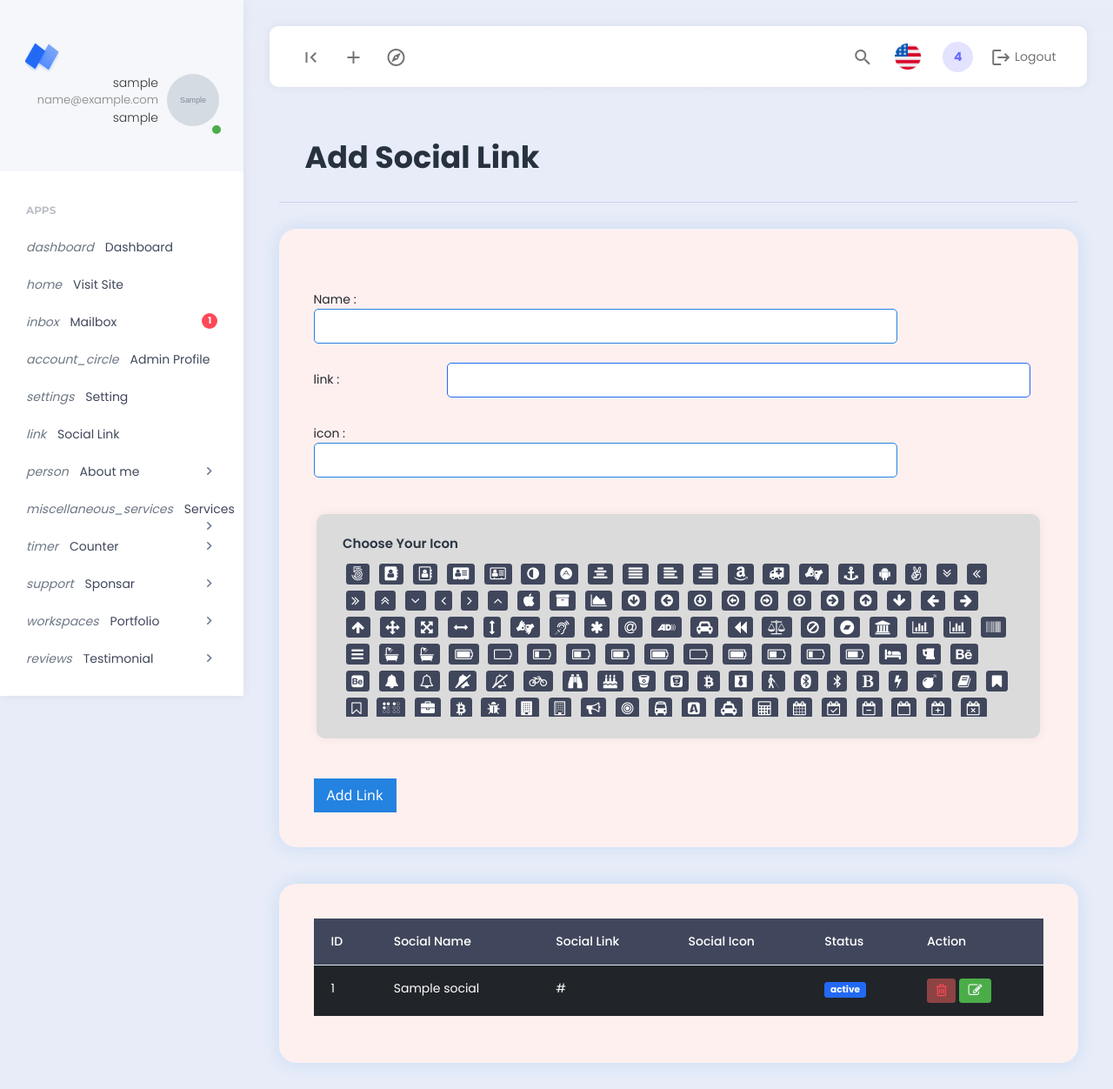
After one commit to shrabon-dev/Kufa-personal-Portfolio-Raw-PHP-Development-, a PHP site: page /beckend/add-social-link.php in a window 1280 px wide. The commit adds this page. Shown: the whole page at 87% size. Run offline with PHP 8.4, Linux system fonts and the light colour scheme; the visitor is signed in with stand-in values (Sample User, id 1); tables that the repository leaves empty or names only in its code hold one stand-in row (values such as "Sample post"); grey boxes marked "Sample" are stand-in pictures; some libraries are stand-ins or nearby versions.

Commit message:
social link added in backend

```diff
--- /dev/null
+++ b/beckend/add-social-link.php
@@ -0,0 +1,147 @@
+<?php
+$tab_page_title = "Neptune - Admin About me";
+?>
+<?php require_once '../include/header.php'; require_once "font_awesome.php";?>
+
+
+
+
+<!-- /////////////  Social  content start  ///////////// -->
+
+                    <div class="container">
+                        <div class="row">
+                            <div class="col">
+                                <div class="page-description">
+                                    <h1>Add Social Link</h1>
+                               </div>
+                            </div>
+                        </div>
+                        <div class="row">
+                        <div class="col-lg-12">
+
+
+                          <div class="form_section">
+                            <?php if(isset($_SESSION['error_validate'])): ?>
+                               <div style="width: 500px;" class="alert alert-danger" role="alert">
+                                  <strong> <?= isset($_SESSION['error_validate'])? $_SESSION['error_validate']:'' ?></strong>
+                               </div>
+                            <?php endif ?>
+                            <?php if(isset($_SESSION['success_social_link_add'])): ?>
+                               <div style="width: 500px;" class="alert alert-success" role="alert">
+                                  <strong> <?= isset($_SESSION['success_social_link_add'])? $_SESSION['success_social_link_add']:'' ?></strong>
+                               </div>
+                            <?php endif ?>
+
+                             <form class="profile_form_set_info counters_add_form" action="../php_function/social_link_post.php" method="post">
+
+                                <div>
+                                <label for="">Name : </label>
+                                <input type="text" name="name">
+                                </div>
+                                <div>
+                                <label for="">link : </label>
+                                <input style="width: 80%;height:40px;border:1px solid #2269F5 !important;border-radius:5px;" class="" type="url" name="link">
+                                </div>
+                                <div>
+                                <label for="">icon : </label>
+                                <input class="social_icon" type="text" name="icon">
+                                </div>
+                                <div>
+                                   <!-- php code start -->
+                                   <div class="card m-1 mt-5" style="background-color:#dbdbdb; border-color:darkblue;">
+                                        <div class="card-body">
+                                          <h4 class="card-title">Choose Your Icon</h4>
+                                           <div class="over_flow_hiden" style="overflow-y:scroll;height:180px;">
+                                              <?php foreach($fonts as $icons): ?>
+                                                  <span class="badge badge-dark m-1 icon_slc_btn" id="<?=$icons?>">
+                                                  <i style='font-size:16px' class="fa-1x <?=$icons?>"></i>
+                                              </span>
+                                            <?php endforeach;?>
+                                         </div>
+                                        </div>
+                                      </div>
+                                     <!-- php code end -->
+                                </div>
+                                  <!--  -->
+                                 <button type="submit" name="btn_settings_edit" class="mt-5">Add Link</button>
+
+                                </form>
+                          </div>
+
+
+                        </div>
+                    </div>
+
+
+<!-- /////////////  Social  PHP SCRIPT START  ///////////// -->
+   <?php
+        $get_data_form_social_table = "SELECT * FROM socials";
+        $socials_data = mysqli_query($conn,$get_data_form_social_table);
+        $id = 1;
+        // $socials_data = mysqli_fetch_assoc($query);
+
+
+
+   ?>
+<!-- /////////////  Social  PHP SCRIPT END  ///////////// -->
+<!-- /////////////  Social Table content start  ///////////// -->
+                    <div class="container form_section mt-5">
+
+                       <div class="table-responsive">
+                        <table class="table table-dark">
+                          <thead>
+                            <tr>
+                              <th scope="col">ID</th>
+                              <th scope="col">Social Name</th>
+                              <th scope="col">Social Link</th>
+                              <th scope="col">Social Icon</th>
+                              <th scope="col">Status</th>
+                              <th scope="col">Action</th>
+
+                            </tr>
+                          </thead>
+                          <tbody>
+                            <?php foreach($socials_data as $value): ?>
+                            <tr class="">
+                              <td ><?= $id++ ?></td>
+                              <td><?= $value['name'] ?></td>
+                              <td><?= $value['link'] ?></td>
+                              <td><i class="<?= $value['icon'] ?>"></i></td>
+                              <td>
+                                <?php if($value['status'] == 'active'): ?>
+                                   <span class="badge bg-primary"><?=$value['status']?></span>
+                                <?php endif ?>
+                                <?php if($value['status'] == 'deactive'): ?>
+                                   <span class="badge bg-danger"><?=$value['status']?></span>
+                                <?php endif ?>
+                              </td>
+                              <td>
+                                <a href="../php_function/social_link_delete.php?id=<?=$value['id']?>" style="font-size: 16px;background:#8e4343" class="badge text-danger"><i class="fa fa-trash-o "></i></a>
+                                <a href="./edit-social-link.php?id=<?=$value['id']?>" style="font-size: 16px;" class="badge bg-success text-light"><i class="fa fa-pencil-square-o" aria-hidden="true"></i></a>
+                              </td>
+
+                            </tr>
+
+                            <?php endforeach ?>
+
+                          </tbody>
+                        </table>
+                       </div>
+
+
+                    </div>
+
+                    <!-- /////////////  profile content end  ///////////// -->
+<?php unset( $_SESSION['error_validate']);?>
+<?php unset( $_SESSION['success_social_link_add']);?>
+
+<?php require_once '../include/footer.php'; ?>
+
+<script>
+
+    $(document).ready(function(){
+        $('.icon_slc_btn').click(function(){
+             $('.social_icon').val($(this).attr('id'));
+        })
+    })
+</script>
--- a/beckend/counter_add.php
+++ b/beckend/counter_add.php
@@ -32,7 +32,6 @@ $tab_page_title = "Neptune - Admin profile";
                                        <!--  -->
                                        <!-- php code start -->
                                       <div class="card m-1" style="background-color:#dbdbdb; border-color:darkblue;">
-
                                         <div class="card-body">
                                           <h4 class="card-title">Choose Your Icon</h4>
                                            <div class="over_flow_hiden" style="overflow-y:scroll;height:180px;">
@@ -44,8 +43,6 @@ $tab_page_title = "Neptune - Admin profile";
                                          </div>
                                         </div>
                                       </div>
-
-
                                      <!-- php code end -->
 
 
--- a/beckend/counter_edit_form.php
+++ b/beckend/counter_edit_form.php
@@ -77,7 +77,7 @@ $id = $_SESSION['edit_id'];
                                   <!--  -->
                                  <div><?=(isset( $_SESSION['error_include']))?  $_SESSION['error_include']:''?><?php unset( $_SESSION['error_include']);?></div>
 
-                                 <button type="submit" name="btn_counter_add" class="mt-2">Counter Add</button>
+                                 <button type="submit" name="btn_counter_add" class="mt-2">Update Counter</button>
                                 </form>
                           </div>
 
--- a/beckend/portfolio_edit_form.php
+++ b/beckend/portfolio_edit_form.php
@@ -86,7 +86,7 @@ $id = $_SESSION['portfolio_edit_id'];
                                   <!--  -->
                                  <div><?=(isset( $_SESSION['error_include']))?  $_SESSION['error_include']:''?><?php unset( $_SESSION['error_include']);?></div>
 
-                                 <button type="submit" name="btn_portfolio_add" class="mt-2">Add portfolio</button>
+                                 <button type="submit" name="btn_portfolio_add" class="mt-2">Update portfolio</button>
                                 </form>
                           </div>
 
--- a/beckend/service_edit_form.php
+++ b/beckend/service_edit_form.php
@@ -40,6 +40,9 @@ $tab_page_title = "Neptune - Admin profile";
                                  <label for="">Service Icon : </label>
                                  <input class="set_icon" type="text" name="service_icon" value="<?=$mysqli_fetch_array['service_icon']?>">
                                  </div>
+                                 <!-- php start -->
+                                        <!--  -->
+
                                  <!-- php start -->
                                  <?php
                                  require_once "font_awesome.php";
@@ -85,7 +88,7 @@ $tab_page_title = "Neptune - Admin profile";
                                   <!--  -->
                                  <div><?=(isset( $_SESSION['error_include']))?  $_SESSION['error_include']:''?><?php unset( $_SESSION['error_include']);?></div>
 
-                                 <button type="submit" name="btn_service_add" class="mt-2">Add Service</button>
+                                 <button type="submit" name="btn_service_add" class="mt-2">Update Service</button>
                                 </form>
                           </div>
 
--- a/beckend/sponsar_edit.php
+++ b/beckend/sponsar_edit.php
@@ -39,7 +39,7 @@ $tab_page_title = "Neptune - Sponsar Edit";
 
                                  </select>
 
-                                 <button type="submit" name="btn_sponsar_add" class="mt-5">Add Sponsar</button>
+                                 <button type="submit" name="btn_sponsar_add" class="mt-5">Update Sponsar</button>
                                 </form>
                           </div>
 
--- a/include/header.php
+++ b/include/header.php
@@ -68,8 +68,13 @@ $profile_photo_name_db = $_SESSION['profile_photo_name_db'];
     <script src="https://oss.maxcdn.com/html5shiv/3.7.3/html5shiv.min.js"></script>
     <script src="https://oss.maxcdn.com/respond/1.4.2/respond.min.js"></script>
     <![endif]-->
+
 </head>
 <body>
+
+
+
+
 
     <div class="app align-content-stretch d-flex flex-wrap">
         <div class="app-sidebar">
@@ -92,6 +97,9 @@ $profile_photo_name_db = $_SESSION['profile_photo_name_db'];
                     <li class="<?=($current_page == 'adminDashbord.php')? 'active-page':''?>">
                         <a href="adminDashbord.php" class="active"><i class="material-icons-two-tone">dashboard</i>Dashboard</a>
                     </li>
+                    <li>
+                        <a href="../index.php" target="_blank"><i class="material-icons-two-tone">home</i>Visit Site</a>
+                    </li>
 
 <!-- php code of mailbox start  -->
 
@@ -110,11 +118,12 @@ $messages_amount = mysqli_fetch_assoc($messages_mysqli_query)['messages_amount']
                     <li class="<?=($current_page == 'profile.php')? 'active-page':''?>">
                         <a href="profile.php"><i class="material-icons-two-tone">account_circle</i>Admin Profile</a>
                     </li>
+
                     <li>
-                        <a href="../index.php" target="_blank"><i class="material-icons-two-tone">home</i>Visit Site</a>
+                        <a href="../beckend/setting_form_update.php"><i class="material-icons-two-tone">settings</i>Setting</a>
                     </li>
                     <li>
-                        <a href="../beckend/setting_form_update.php"><i class="material-icons-two-tone">settings</i>Setting</a>
+                        <a href="../beckend/add-social-link.php"><i class="material-icons-two-tone">link</i>Social Link</a>
                     </li>
                     <li class="">
                         <a href=""><i class="material-icons-two-tone">person</i>About me<i class="material-icons has-sub-menu">keyboard_arrow_right</i></a>
--- a/portfolio-single.php
+++ b/portfolio-single.php
@@ -175,7 +175,7 @@
                                         </ul>
                                     </div>
                                 </div>
-                                <div class="avatar-post mt-70 mb-60">
+                                <!-- <div class="avatar-post mt-70 mb-60">
                                     <ul>
                                         <li>
                                             <div class="post-avatar-img">
@@ -204,7 +204,7 @@
                                             </div>
                                         </li>
                                     </ul>
-                                </div>
+                                </div> -->
                             </div>
                         </div>
                     </div>
```
Also changed, not shown: beckend/edit-social-link.php (added, +108 -0 lines), index.php (+25 -8 lines), php_function/social_link_delete.php (added, +18 -0 lines), php_function/social_link_post.php (added, +24 -0 lines), php_function/update_social_link_post.php (added, +25 -0 lines), beckend/uploads/portfolio/portfolio_0f579e60df2450741201dbe3c0c7934d.jpg (added), beckend/uploads/portfolio/portfolio_7f7ffce3f90716a881f3ed8424e814a2.jpg (added), beckend/uploads/sponsar/sponsar_0c730c4e-b585-4b0a-a043-0b7c9bd944cc.gif (added). Lines whose indentation alone changed are shown as unchanged.
